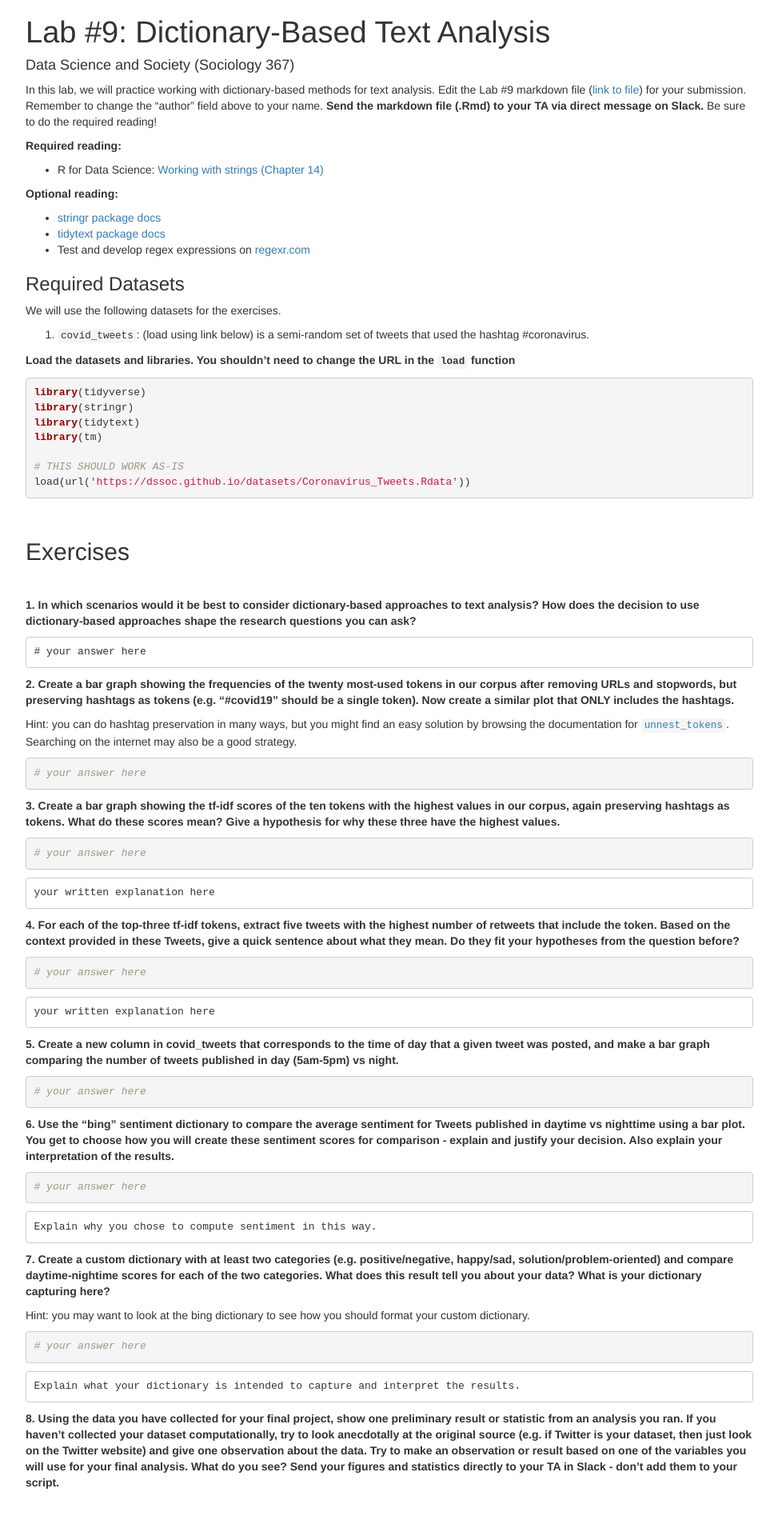
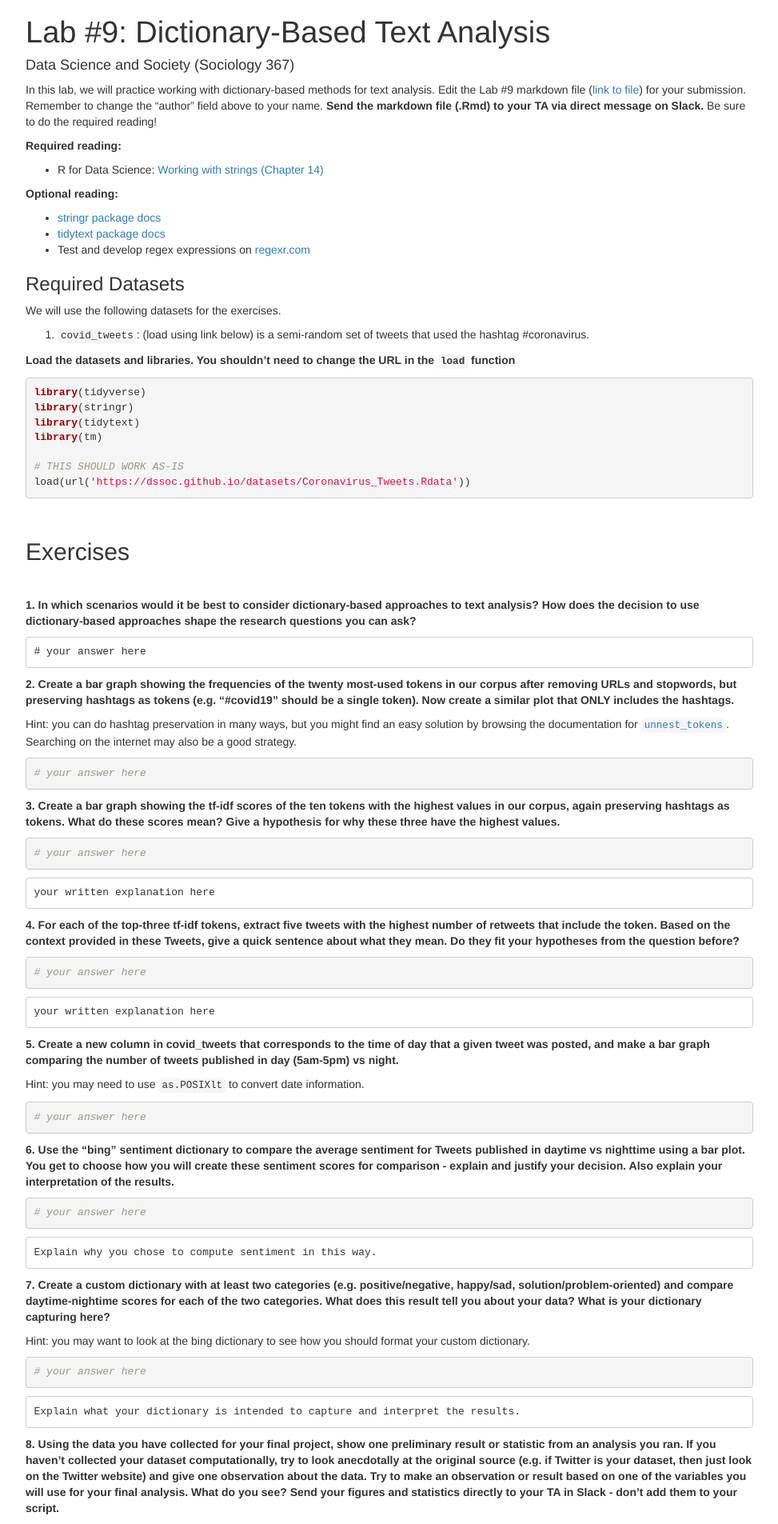
Before and after one commit to dssoc/dssoc.github.io, a Jekyll site: the page assignments/Lab_9.html, which Jekyll copies as it is, in a window 1280 px wide. Shown: the whole page at 80% size, without its empty margins (153-1126 px from the left). Built offline with Jekyll 4.4.1, drawn with Linux system fonts in a browser that asks for light colours; before the commit the page ends 1873 px from its top, so only the background shows below that.

Commit message:
added a hint about as.POSIXlt

````diff
--- a/assignments/Lab_9.Rmd
+++ b/assignments/Lab_9.Rmd
@@ -77,6 +77,8 @@ your written explanation here
 
 
 **5. Create a new column in covid_tweets that corresponds to the time of day that a given tweet was posted, and make a bar graph comparing the number of tweets published in day (5am-5pm) vs night.**
+
+Hint: you may need to use `as.POSIXlt` to convert date information.
 ```{r}
 # your answer here
 ```
--- a/assignments/Lab_9.html
+++ b/assignments/Lab_9.html
@@ -423,6 +423,7 @@ load(url(&#39;https://dssoc.github.io/datasets/Coronavirus_Tweets.Rdata&#39;))</
 <pre class="r"><code># your answer here</code></pre>
 <pre><code>your written explanation here</code></pre>
 <p><strong>5. Create a new column in covid_tweets that corresponds to the time of day that a given tweet was posted, and make a bar graph comparing the number of tweets published in day (5am-5pm) vs night.</strong></p>
+<p>Hint: you may need to use <code>as.POSIXlt</code> to convert date information.</p>
 <pre class="r"><code># your answer here</code></pre>
 <p><strong>6. Use the “bing” sentiment dictionary to compare the average sentiment for Tweets published in daytime vs nighttime using a bar plot. You get to choose how you will create these sentiment scores for comparison - explain and justify your decision. Also explain your interpretation of the results.</strong></p>
 <pre class="r"><code># your answer here</code></pre>
````
